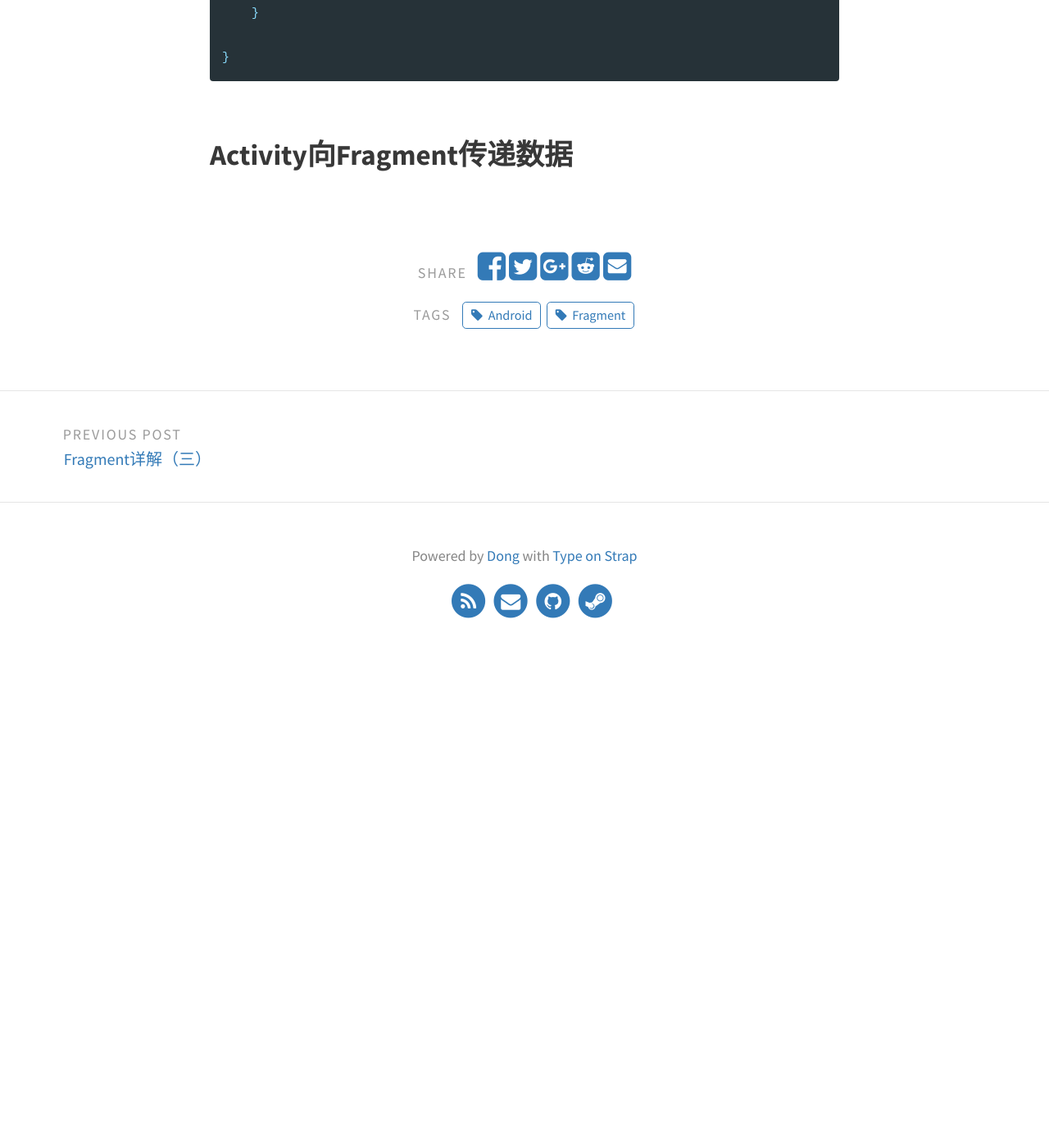
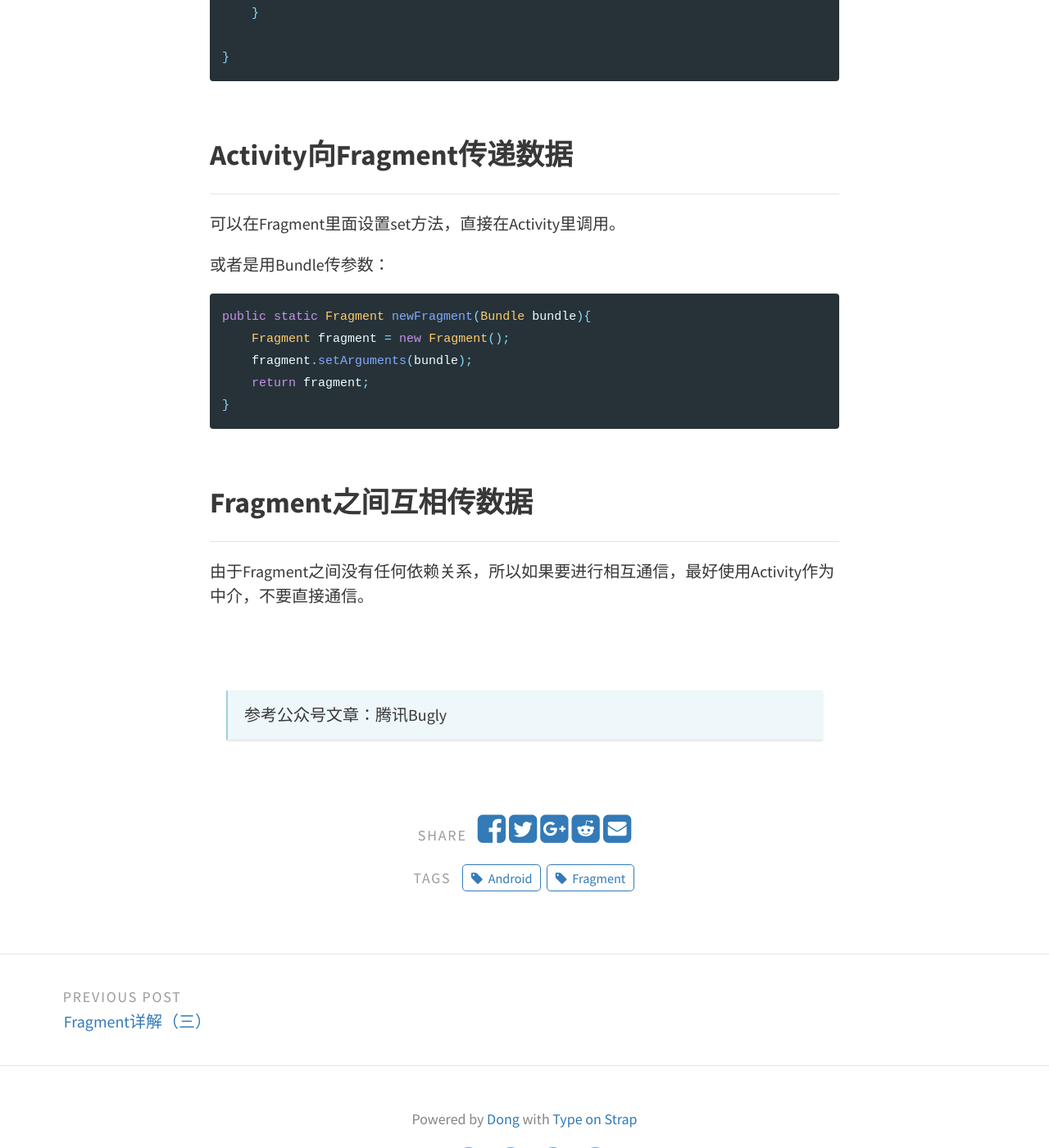
Before and after one commit to yusenD/yusenD.github.io, a Jekyll site: the page built from _posts/2018-9-20-Fragment详解.md, in a window 1280 px wide and 1400 px high, scrolled down 1763 px. Shown: the whole window at 82% size. Built offline with Jekyll 4.4.1, drawn with Linux system fonts in a browser that asks for light colours; before the commit the page ends 2590 px from its top, so only the background shows below that.

Commit message:
完善了今天的文章

```diff
--- a/_posts/2018-9-20-Fragment详解.md
+++ b/_posts/2018-9-20-Fragment详解.md
@@ -70,3 +70,27 @@ public class F1 extends Fragment {
 
 
 ## Activity向Fragment传递数据
+----
+
+可以在Fragment里面设置set方法，直接在Activity里调用。
+
+或者是用Bundle传参数：
+
+{% highlight java%}
+public static Fragment newFragment(Bundle bundle){
+    Fragment fragment = new Fragment();
+    fragment.setArguments(bundle);
+    return fragment;
+}
+{% endhighlight %}
+<br>
+
+
+## Fragment之间互相传数据
+----
+由于Fragment之间没有任何依赖关系，所以如果要进行相互通信，最好使用Activity作为中介，不要直接通信。
+
+
+<br><br>
+
+> 参考公众号文章：腾讯Bugly
```
